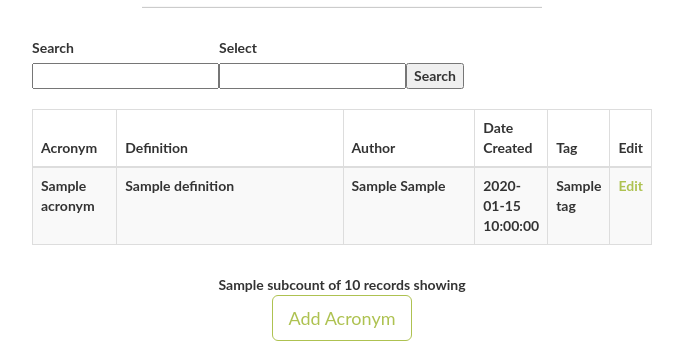
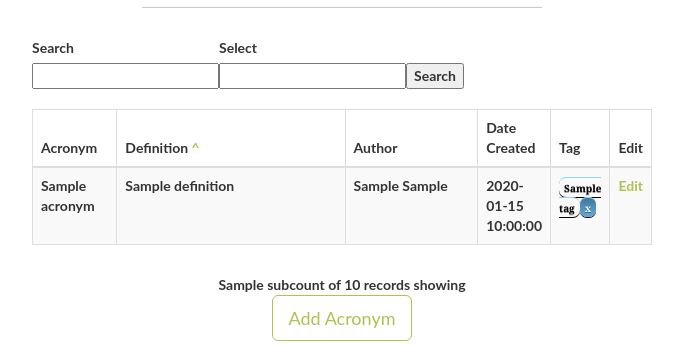
Before and after one commit to gobfink/AcronymDB, a Flask app: template flask/code/app/templates/home/acronyms/acronyms.html in a window 1280 px wide. Shown: the part 212-557 px from the top of the page, without its empty margins (298-981 px from the left). Run offline with Flask 2, Linux system fonts and the light colour scheme; the template is opened without the code that fills it: most values are stand-ins (such as "Sample title", 1, 10 or a date in 2020); form fields are guessed from the names that the template uses; some libraries are stand-ins or nearby versions.

Commit message:
reformatted tags in css for Acronyms.  Added delete href with x but no functionality.

```diff
--- a/flask/code/app/static/css/style.css
+++ b/flask/code/app/static/css/style.css
@@ -123,3 +123,58 @@ p.copyright {
     margin-left: auto;
     margin-right: auto;
 }
+
+.tag {
+   border-top: 1px solid #96d1f8;
+   #background: #65a9d7;
+   #background: -webkit-gradient(linear, left top, left bottom, from(#3e779d), to(#65a9d7));
+   #background: -webkit-linear-gradient(top, #3e779d, #65a9d7);
+   #background: -moz-linear-gradient(top, #3e779d, #65a9d7);
+   #background: -ms-linear-gradient(top, #3e779d, #65a9d7);
+   #background: -o-linear-gradient(top, #3e779d, #65a9d7);
+   padding: 2.5px 5px;
+   -webkit-border-radius: 7px;
+   -moz-border-radius: 7px;
+   border-radius: 7px;
+   -webkit-box-shadow: rgba(0,0,0,1) 0 1px 0;
+   -moz-box-shadow: rgba(0,0,0,1) 0 1px 0;
+   box-shadow: rgba(0,0,0,1) 0 1px 0;
+   text-shadow: rgba(0,0,0,.4) 0 1px 0;
+   color: black;
+   font-size: 10px;
+   font-family: Georgia, serif;
+   text-decoration: none;
+   vertical-align: middle;
+}
+
+.tagbutton {
+   border-top: 1px solid #96d1f8;
+   background: #65a9d7;
+   background: -webkit-gradient(linear, left top, left bottom, from(#3e779d), to(#65a9d7));
+   background: -webkit-linear-gradient(top, #3e779d, #65a9d7);
+   background: -moz-linear-gradient(top, #3e779d, #65a9d7);
+   background: -ms-linear-gradient(top, #3e779d, #65a9d7);
+   background: -o-linear-gradient(top, #3e779d, #65a9d7);
+   padding: 2.5px 5px;
+   -webkit-border-radius: 7px;
+   -moz-border-radius: 7px;
+   border-radius: 7px;
+   -webkit-box-shadow: rgba(0,0,0,1) 0 1px 0;
+   -moz-box-shadow: rgba(0,0,0,1) 0 1px 0;
+   box-shadow: rgba(0,0,0,1) 0 1px 0;
+   text-shadow: rgba(0,0,0,.4) 0 1px 0;
+   color: white;
+   font-size: 10px;
+   font-family: Georgia, serif;
+   text-decoration: none;
+   vertical-align: middle;
+   }
+.tagbutton:hover {
+   border-top-color: #28597a;
+   background: #28597a;
+   color: #ccc;
+   }
+.tagbutton:active {
+   border-top-color: #1b435e;
+   background: #1b435e;
+   }
--- a/flask/code/app/templates/home/acronyms/acronyms.html
+++ b/flask/code/app/templates/home/acronyms/acronyms.html
@@ -42,7 +42,7 @@
               <thead>
                 <tr>
                   <th width="15%"> Acronym </th>
-                  <th width="55%"> Definition </th>
+                  <th width="55%"> Definition <a href="{{ url_for('home.acronyms',sort='definition') }}">^</a></th>
                   <th width="55%"> Author </th>
                   <th width="10%"> Date Created </th>
                   <th width="10%"> Tag </th>
@@ -61,7 +61,7 @@
                   <td>{{ acronym.dateCreate }}</td>
                   <td>
                     {% for acrotag in acronym.acrotags %}
-                    {{ acrotag.tagTable.tag }}&nbsp;
+                    <span class="tag">{{ acrotag.tagTable.tag }}</span><a href="#" class="tagbutton">x</a><br />
                     {% endfor %}
                   </td>
                   <td>
--- a/scripts/db_backup.sql
+++ b/scripts/db_backup.sql
@@ -89,7 +89,7 @@ CREATE TABLE `tbl_Tag` (
 
 LOCK TABLES `tbl_Tag` WRITE;
 /*!40000 ALTER TABLE `tbl_Tag` DISABLE KEYS */;
-INSERT INTO `tbl_Tag` VALUES (1,'US Navy'),(2,'ASSETT'),(3,'General'),(4,'Test 4');
+INSERT INTO `tbl_Tag` VALUES (1,'USNavy'),(2,'ASSETT'),(3,'General'),(4,'Test 4');
 /*!40000 ALTER TABLE `tbl_Tag` ENABLE KEYS */;
 UNLOCK TABLES;
 
@@ -133,4 +133,4 @@ UNLOCK TABLES;
 /*!40101 SET COLLATION_CONNECTION=@OLD_COLLATION_CONNECTION */;
 /*!40111 SET SQL_NOTES=@OLD_SQL_NOTES */;
 
--- Dump completed on 2019-10-09 21:01:36
+-- Dump completed on 2019-10-10 20:28:38
```
Also changed, not shown: flask/code/app/home/views.py (+7 -1 lines).
